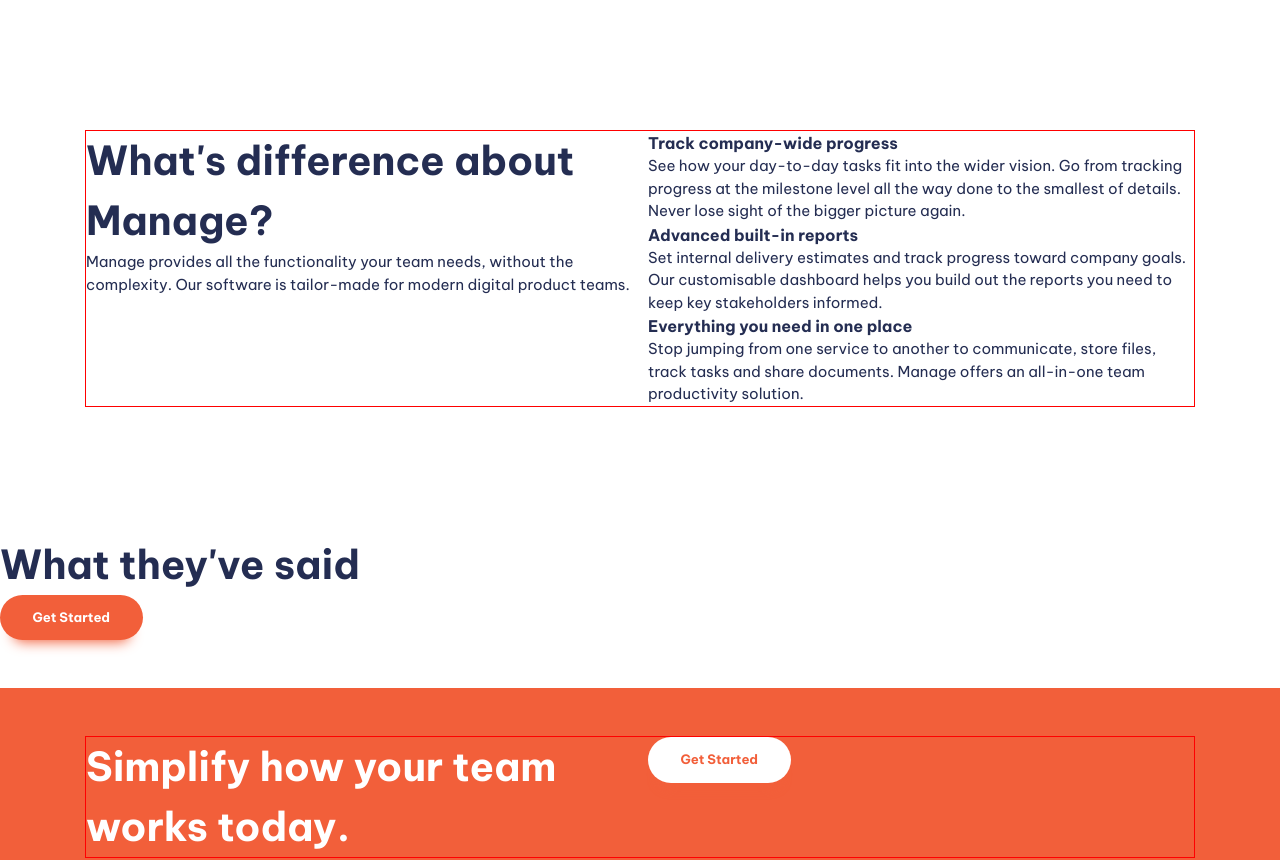
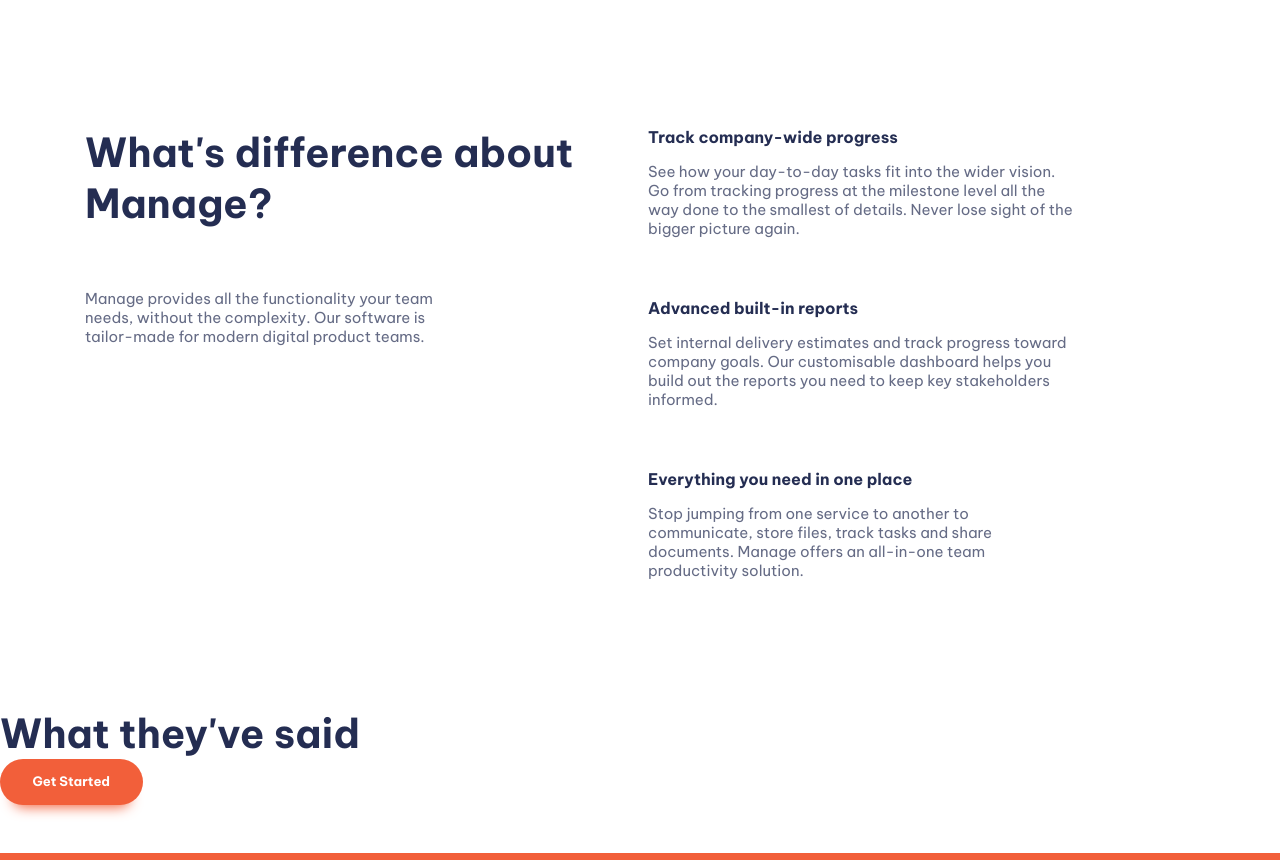
Before and after one commit to TaiJoLo/css-landing-page-manage, a website built with Vite: page index.html in a window 1280 px wide. Shown: the part 680-1540 px from the top of the page. Built offline with nearby package versions, Linux system fonts and the light colour scheme; a web font is replaced by a local one.

Commit message:
p5 spacing

```diff
--- a/index.html
+++ b/index.html
@@ -58,7 +58,7 @@
       <section class="padding-block-900">
         <div class="container">
           <div class="even-columns">
-            <div>
+            <div class="flow">
               <h1 class="fs-primary-heading fw-bold">
                 Bring eveyone together to build better products
               </h1>
@@ -77,7 +77,7 @@
       <section class="padding-block-900">
         <div class="container">
           <div class="even-columns">
-            <div>
+            <div class="flow">
               <h2 class="fs-secondary-heading fw-bold">
                 What's difference about Manage?
               </h2>
@@ -88,34 +88,42 @@
               </p>
             </div>
             <div>
-              <ul class="numbered-items" role="list">
-                <list
-                  ><h3 class="fs-600 fw-bold">Track company-wide progress</h3>
-                  <p>
-                    See how your day-to-day tasks fit into the wider vision. Go
-                    from tracking progress at the milestone level all the way
-                    done to the smallest of details. Never lose sight of the
-                    bigger picture again.
-                  </p></list
-                >
-                <list
-                  ><h3 class="fs-600 fw-bold">Advanced built-in reports</h3>
-                  <p>
-                    Set internal delivery estimates and track progress toward
-                    company goals. Our customisable dashboard helps you build
-                    out the reports you need to keep key stakeholders informed.
-                  </p></list
-                >
-                <list
-                  ><h3 class="fs-600 fw-bold">
-                    Everything you need in one place
-                  </h3>
-                  <p>
-                    Stop jumping from one service to another to communicate,
-                    store files, track tasks and share documents. Manage offers
-                    an all-in-one team productivity solution.
-                  </p></list
-                >
+              <ul class="numbered-items | flow" role="list">
+                <li>
+                  <div class="flow" style="--flow-spacer: 1em">
+                    <h3 class="fs-600 fw-bold">Track company-wide progress</h3>
+                    <p data-width="wide">
+                      See how your day-to-day tasks fit into the wider vision.
+                      Go from tracking progress at the milestone level all the
+                      way done to the smallest of details. Never lose sight of
+                      the bigger picture again.
+                    </p>
+                  </div>
+                </li>
+
+                <li>
+                  <div class="flow" style="--flow-spacer: 1em">
+                    <h3 class="fs-600 fw-bold">Advanced built-in reports</h3>
+                    <p data-width="wide">
+                      Set internal delivery estimates and track progress toward
+                      company goals. Our customisable dashboard helps you build
+                      out the reports you need to keep key stakeholders
+                      informed.
+                    </p>
+                  </div>
+                </li>
+                <li>
+                  <div class="flow" style="--flow-spacer: 1em">
+                    <h3 class="fs-600 fw-bold">
+                      Everything you need in one place
+                    </h3>
+                    <p data-width="wide">
+                      Stop jumping from one service to another to communicate,
+                      store files, track tasks and share documents. Manage
+                      offers an all-in-one team productivity solution.
+                    </p>
+                  </div>
+                </li>
               </ul>
             </div>
           </div>
@@ -160,7 +168,7 @@
           </div>
           <div>
             <nav class="footer-nav">
-              <ul aria-label="Footer" role="list">
+              <ul class="flow" aria-label="Footer" role="list">
                 <li><a href="#">Home</a></li>
                 <li><a href="#">Pricing</a></li>
                 <li><a href="#">Prodcut</a></li>
--- a/style.css
+++ b/style.css
@@ -86,7 +86,6 @@
 /* Set core body defaults */
 body {
   text-rendering: optimizeSpeed;
-  line-height: 1.5;
 }
 
 /* A elements that don't have a class get default styles */
@@ -118,33 +117,21 @@
   }
 }
 
-.container {
-  --max-width: 1110px;
-  --padding: 1rem;
-  border: 1px solid red;
-
-  width: min(var(--max-width), 100% - (var(--padding) * 2));
-  margin-inline: auto;
-}
-
-.even-columns {
-  display: grid;
-  gap: 1rem;
-}
-
-@media (min-width: 50em) {
-  .even-columns {
-    grid-auto-flow: column;
-    grid-auto-columns: 1fr;
-  }
-}
-
 /* general styling */
 
 body {
   font-size: var(--fs-body);
   font-family: var(--ff-body);
   color: var(--clr-primary-400);
+}
+
+p:not([class]) {
+  opacity: 0.7;
+  max-width: 35ch;
+}
+
+p[data-width="wide"] {
+  max-width: 42ch;
 }
 
 /* button */
@@ -266,6 +253,29 @@
 
 /* Utilities Classes*/
 
+.container {
+  --max-width: 1110px;
+  --padding: 1rem;
+
+  width: min(var(--max-width), 100% - (var(--padding) * 2));
+  margin-inline: auto;
+}
+.flow > * + * {
+  margin-top: var(--flow-spacer, 4em);
+}
+
+.even-columns {
+  display: grid;
+  gap: 1rem;
+}
+
+@media (min-width: 50em) {
+  .even-columns {
+    grid-auto-flow: column;
+    grid-auto-columns: 1fr;
+  }
+}
+
 .visually-hidden {
   position: absolute;
   position: absolute !important;
```
